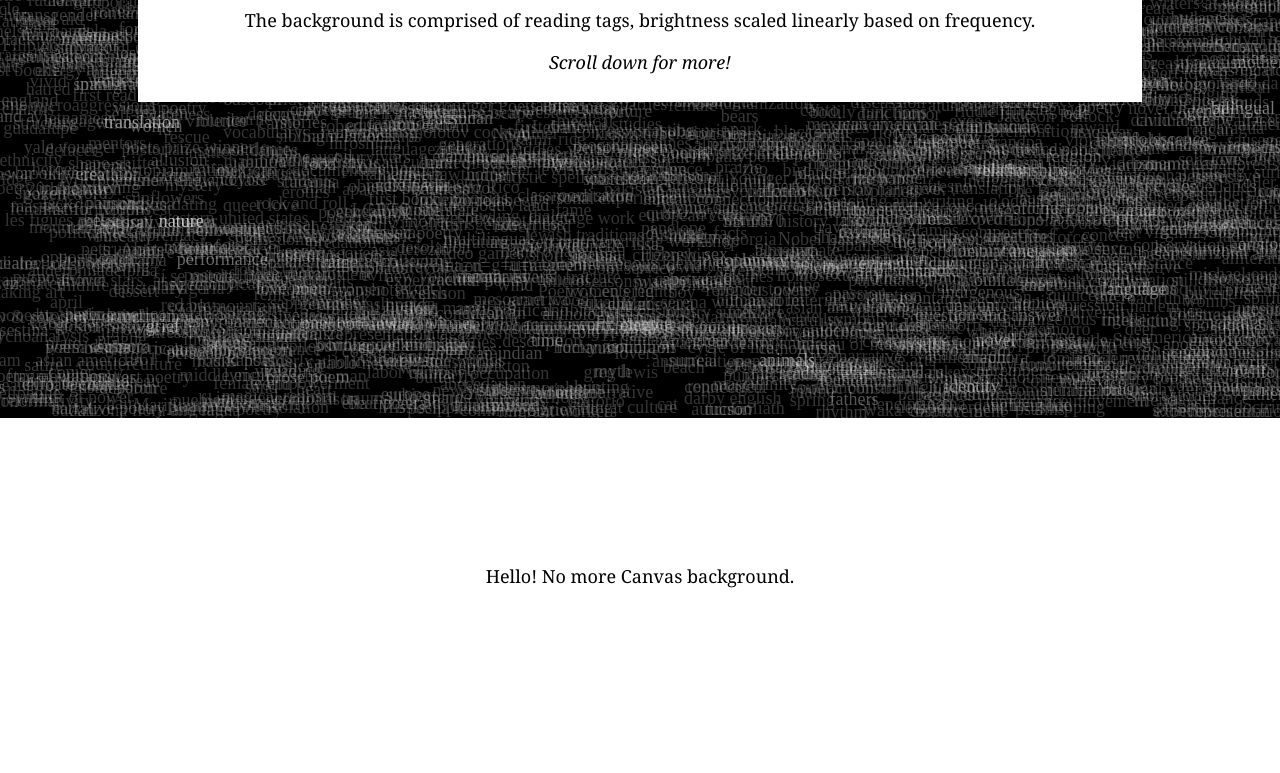
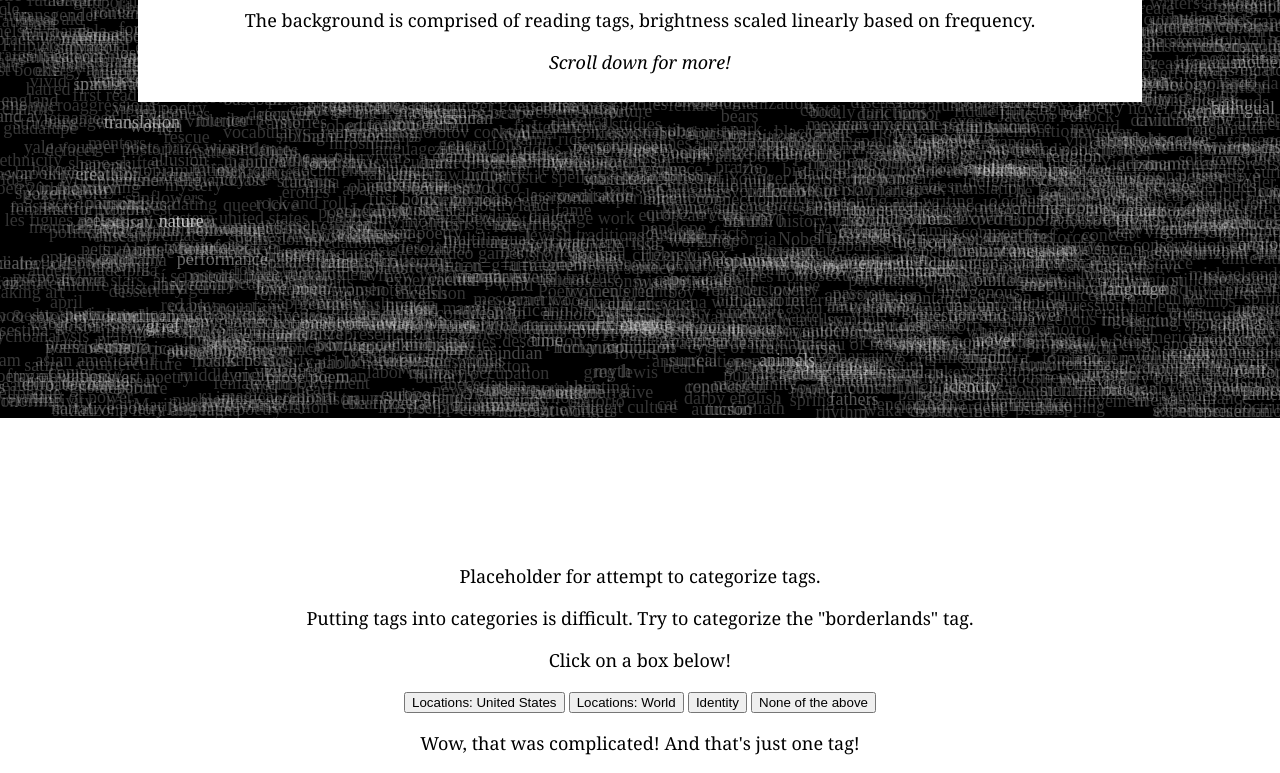
Before and after one commit to kpwce/voca-metadata-stories, a plain HTML site: page tags.html in a window 1280 px wide. Shown: the part 382-1155 px from the top of the page. Before the commit the page ends 988 px from the top, so only its background shows below. Drawn offline with Linux system fonts and the light colour scheme; animation ran at ten frames a second.

Commit message:
a bit of logic for borderlands classification

```diff
--- a/tags.html
+++ b/tags.html
@@ -52,13 +52,35 @@
     </div>
 
     <div class="essay-content">
-        <p>Hello! No more Canvas background.</p>
+        <p>Placeholder for attempt to categorize tags.</p>
+
+
+        <p>
+
+
+            <div class="borderlands-content">
+                <p>Putting tags into categories is difficult. Try to categorize the "borderlands" tag.</p>
+
+                <p id="borderlands-text">Click on a box below!</p>
+
+
+                <button class="borderlands-button" onclick="showUSLocationsText()">Locations: United States</button>
+                <button class="borderlands-button" onclick="showWorldLocationsText()">Locations: World</button>
+                <button class="borderlands-button" onclick="showIdentityText()">Identity</button>
+                <button class="borderlands-button" onclick="showNewCategory()">None of the above</button>
+
+                <p>Wow, that was complicated! And that's just one tag!</p>
+            </div>
+
+
+        </p>
     </div>
 
 
     <canvas id="animated-tags"></canvas>
 
     <script>
+        // tag animations
         const canvas = document.getElementById('animated-tags');
         const ctx = canvas.getContext('2d');
         canvas.width = window.innerWidth;
@@ -109,6 +131,13 @@
         }
 
         init();
+
+
+        // borderlands logic
+        function showUSLocationsText() {
+            borderlandsText = document.getElementById('borderlands-text');
+            borderlandsText.textContent = "Clicked US Locations";
+        }
     </script>
 
 
```
